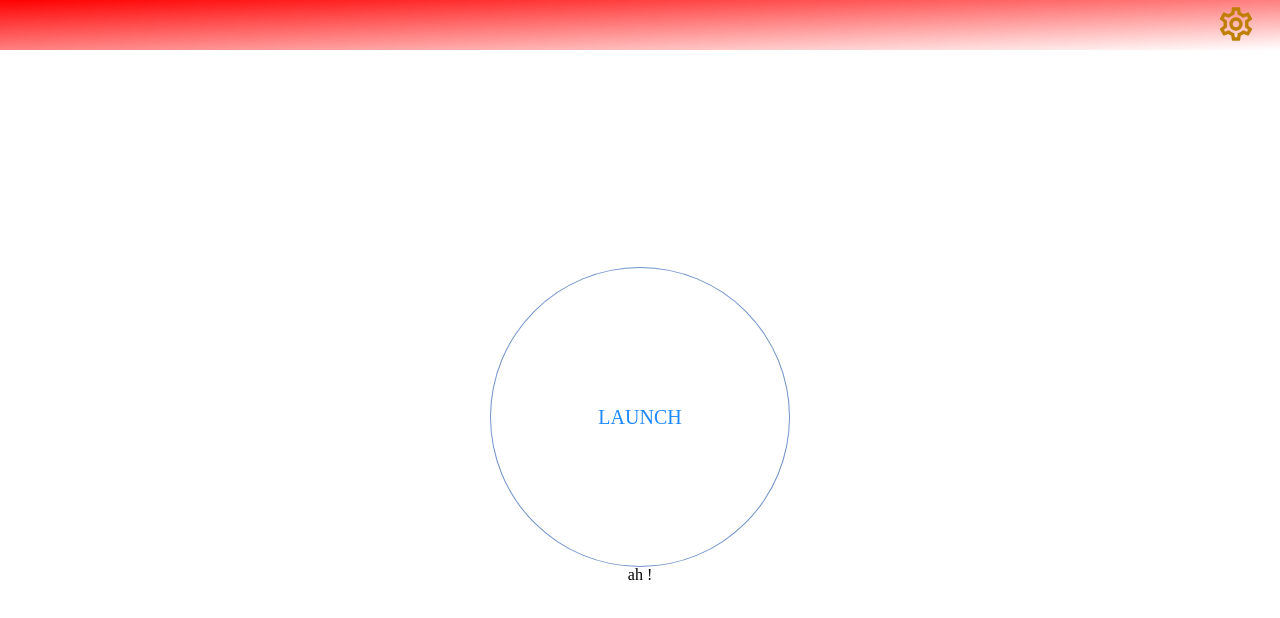
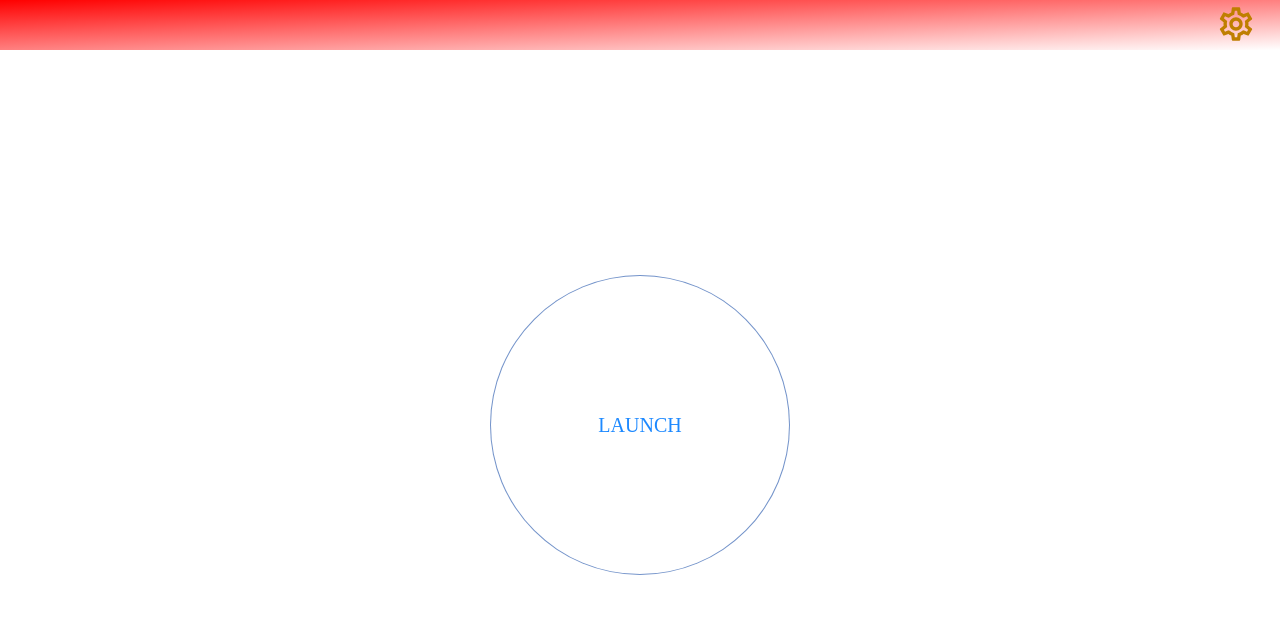
Before and after one commit to Mogadragos/catch-them-all, a Vue app: page / in a window 1280 px wide. Shown: the top 618 px of the page. Built offline with nearby package versions, Linux system fonts and the light colour scheme.

Commit message:
Remove prev test

```diff
--- a/src/components/AppContent.vue
+++ b/src/components/AppContent.vue
@@ -7,7 +7,6 @@
       @LoadActive="LoadActive"
       @ScanNFC="ScanNFC"
     ></launch-button>
-    {{ test }}
   </section>
   <section>
     <nfc-modal :scanNFC="scanNFC" @NFCReaded="NFCReaded"></nfc-modal>
@@ -30,7 +29,6 @@ export default {
       isActiveActivity: false,
       activityStart: false,
       scanNFC: false,
-      test: "ah !",
     };
   },
   mounted() {
@@ -51,7 +49,6 @@ export default {
     NFCReaded(serial_number) {
       this.scanNFC = false;
       if (serial_number) {
-        this.test = serial_number;
         StorageService.setActivity(serial_number);
       } else {
         alert("Impossible de lire le contenu du Tag NFC.");
```
